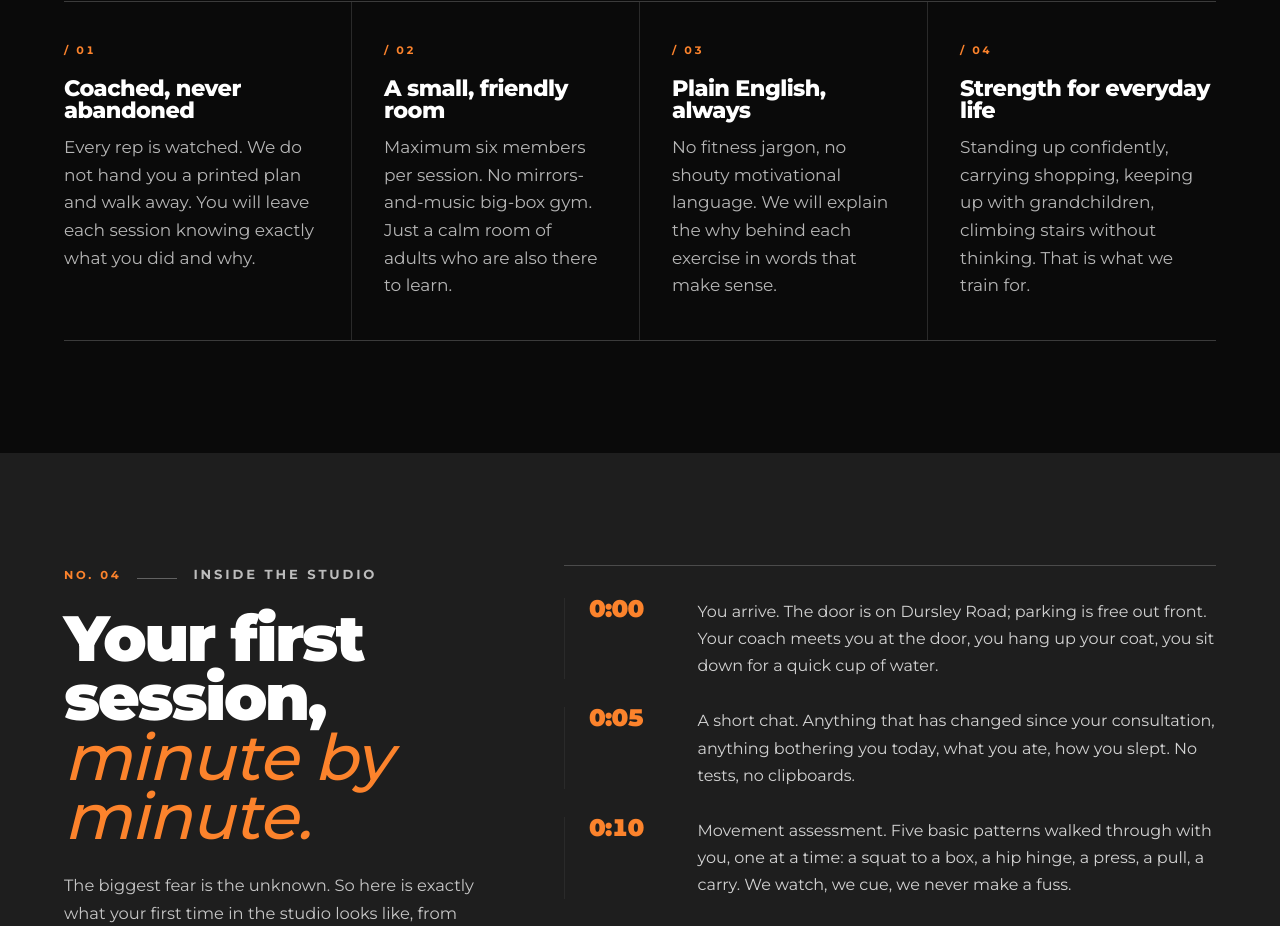
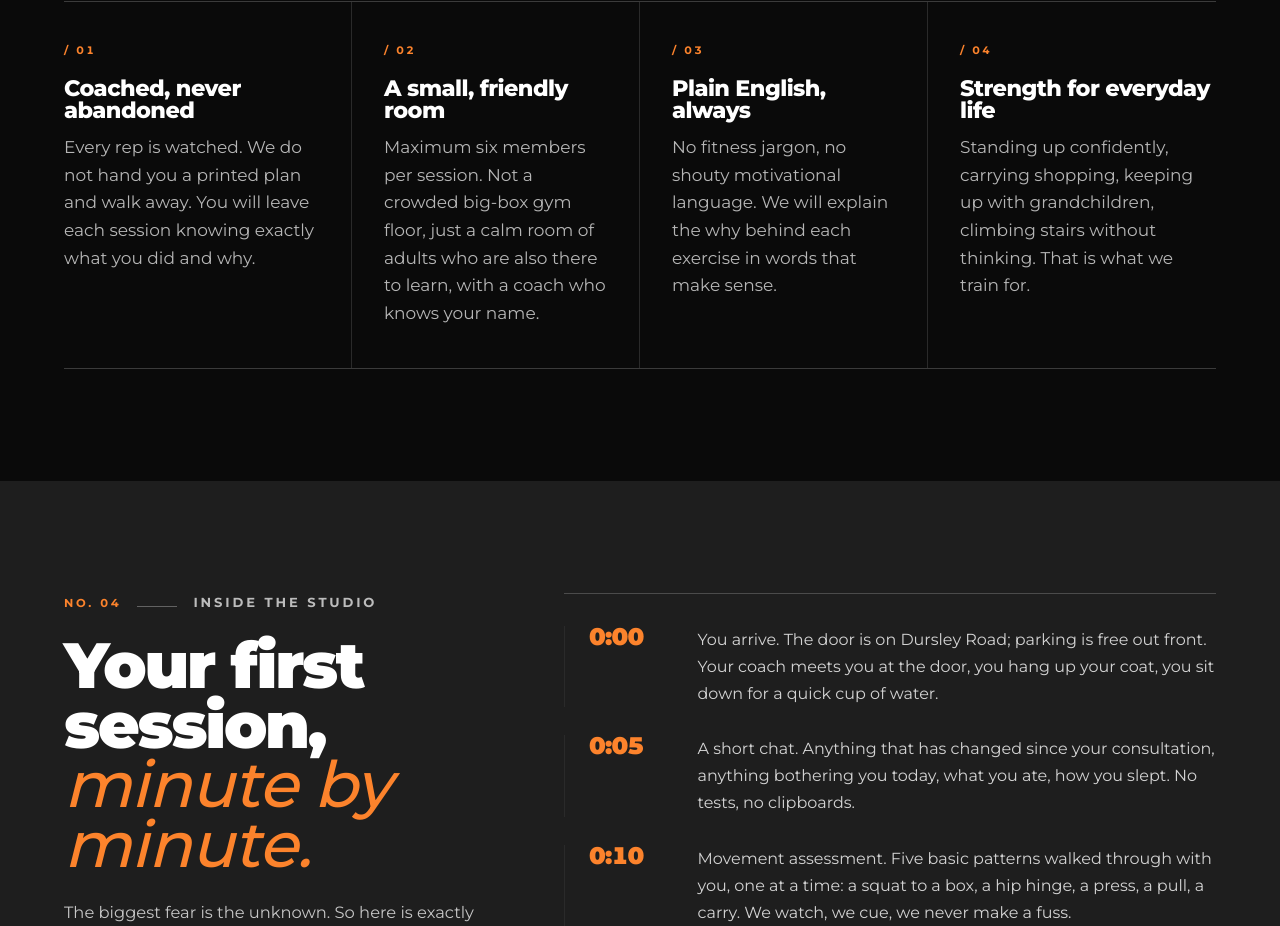
Before and after one commit to jevancousins/gain-website, a Next.js app: page /6-week/beginner in a window 1280 px wide. Shown: the part 3053-3979 px from the top of the page. Built offline with nearby package versions, Linux system fonts and the light colour scheme; no server answers.

Commit message:
Fix inaccurate 'no mirrors/no music' gym claims on 6-week pages (#49)

```diff
--- a/src/app/6-week/page.tsx
+++ b/src/app/6-week/page.tsx
@@ -32,7 +32,7 @@ const FEARS = [
   },
   {
     headline: "\"I don’t want a big gym.\"",
-    body: "Six people maximum per session. A private studio, not a gym floor. No mirrors, no music, no audience.",
+    body: "Six people maximum per session, in a calm private studio rather than a crowded gym floor. No queues for equipment, no rushing, and a coach with you every step.",
   },
   {
     headline: "\"I’ve been discharged from physio but I’m not strong yet.\"",
--- a/src/app/6-week/personas.ts
+++ b/src/app/6-week/personas.ts
@@ -141,7 +141,7 @@ export const PERSONAS: Persona[] = [
           number: "02",
           title: "A small, friendly room",
           body:
-            "Maximum six members per session. No mirrors-and-music big-box gym. Just a calm room of adults who are also there to learn.",
+            "Maximum six members per session. Not a crowded big-box gym floor, just a calm room of adults who are also there to learn, with a coach who knows your name.",
         },
         {
           number: "03",
@@ -402,7 +402,7 @@ export const PERSONAS: Persona[] = [
             "You will not be. We respect your capability. Loads climb when your technique earns them. We are firm and specific, not patronising.",
         },
         {
-          headline: "I tried a gym before. Boring machines, mirrors, music.",
+          headline: "I tried a gym before. Rows of machines, no guidance, easy to feel lost.",
           body:
             "This is none of that. A small room, free weights, varied movements, coached end to end. People come for the strength and stay for the company.",
         },
@@ -530,7 +530,7 @@ export const PERSONAS: Persona[] = [
         {
           headline: "I do not want to be in a crowded gym right now.",
           body:
-            "Maximum six members per session, in a calm, quiet room. No queues, no mirrors, no music you cannot hear yourself over.",
+            "Maximum six members per session, in a calm, quiet room. No crowds, no queues for equipment, no rushing, just space to focus at your own pace.",
         },
         {
           headline: "I might miss sessions when energy is low.",
```
